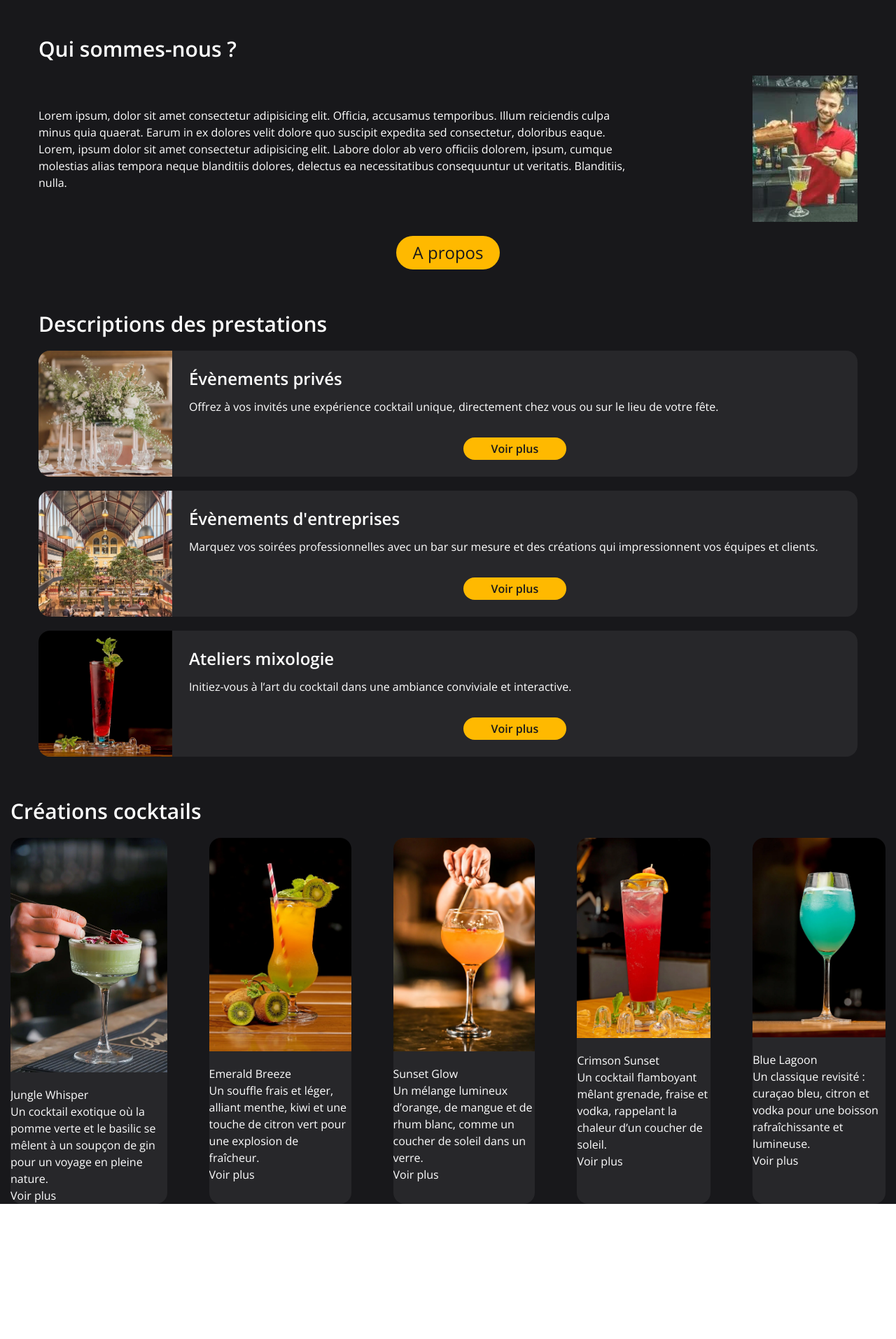
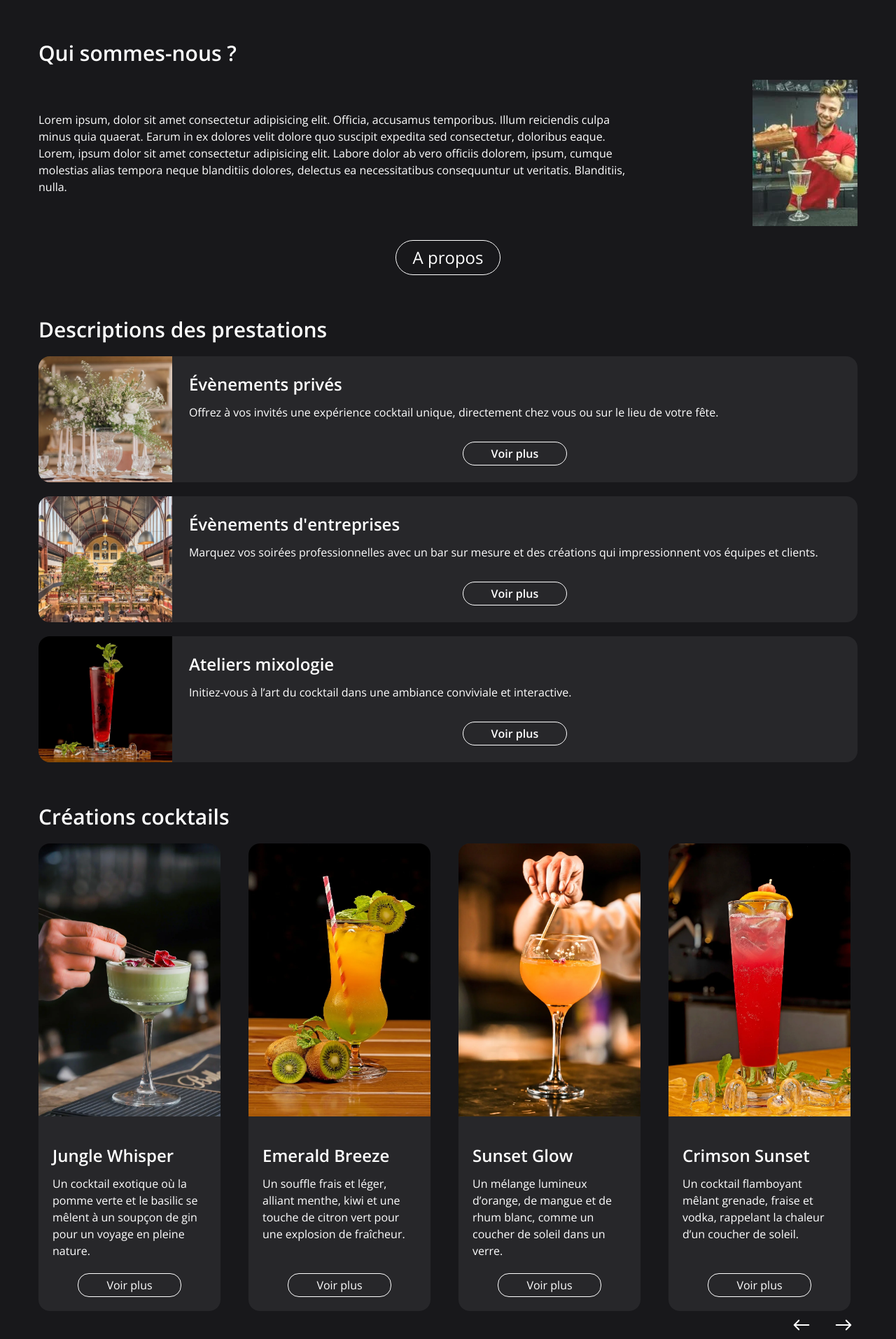
Before and after one commit to ELodieDenis/Next-CocktailEnjoy, a Next.js app: page / in a window 1280 px wide. Shown: the part 764-2677 px from the top of the page at 70% size. Before the commit the page ends 2484 px from the top, so only its background shows below. Built offline with nearby package versions, Linux system fonts and the light colour scheme.

Commit message:
section cocktail avancée

```diff
--- a/app/globals.css
+++ b/app/globals.css
@@ -3,3 +3,12 @@
 body {
   font-family: var(--font-open-sans), sans-serif;
 }
+
+/* Cacher scrollbar (mais garder le scroll actif) */
+.no-scrollbar::-webkit-scrollbar {
+  display: none; /* Chrome, Safari */
+}
+.no-scrollbar {
+  -ms-overflow-style: none;  /* IE et Edge */
+  scrollbar-width: none;     /* Firefox */
+}
--- a/package.json
+++ b/package.json
@@ -12,7 +12,8 @@
     "next": "15.4.5",
     "postcss": "^8.5.6",
     "react": "19.1.0",
-    "react-dom": "19.1.0"
+    "react-dom": "19.1.0",
+    "react-icons": "^5.5.0"
   },
   "devDependencies": {
     "@eslint/eslintrc": "^3",
--- a/src/components/BtnReservation.jsx
+++ b/src/components/BtnReservation.jsx
@@ -1,10 +1,16 @@
 import React from 'react';
+import { IoIosArrowRoundForward } from "react-icons/io";
 
 const BtnReservation = ({className = ""}) => {
     return (
         <>
             <a href="#reservation" aria-label='Page de réservation'>
-                <button className={`${className} flex items-center justify-center border-amber-50 rounded-4xl h-10 p-6 text-amber-50 hover:bg-amber-400 hover:cursor-pointer hover:scale-105 border-2 text-2xl`}>Réservation</button>
+                <div className={` ${className} group transition-transform duration-300 flex flex-row border border-amber-400 rounded-4xl bg-amber-400  px-5 py-2 justify-between w-55 hover:cursor-pointer hover:scale-103`}>
+                    <button className={` flex items-center justify-center text-zinc-900 text-2xl hover:cursor-pointer`}>Réservation</button>
+                    <div className='flex items-center'>
+                        <IoIosArrowRoundForward className='size-10 transform transition-transform duration-300 group-hover:translate-x-2'/>
+                    </div>
+                </div>
             </a>
         </>
     );
--- a/src/components/Cocktails.jsx
+++ b/src/components/Cocktails.jsx
@@ -1,33 +1,47 @@
 import React from 'react';
 import cocktails from "../data/cocktails.json"
 import Image from 'next/image';
+import { IoIosArrowRoundForward } from "react-icons/io";
+import { IoIosArrowRoundBack } from "react-icons/io";
 
 const Cocktails = () => {
+
+
     return (
         <div className='text-white'>
-            <div className=''>
-                <div className='flex max-w-[1250px] m-auto text-3xl font-semibold py-5'>
+            <div className='max-w-[1250px] mx-auto px-10 h-auto'>
+                <div className='flex text-3xl font-semibold py-5'>
                     <h2>Créations cocktails</h2>
                 </div>
-                <div className='flex w-full justify-center'>
-                    <div className='max-w-[1250px] flex gap-15'>
+
+                <div className=' overflow-x-auto flex no-scrollbar overflow-y-hidden'>
+                    <ul className='flex gap-10 flex-row w-full'>
                         {cocktails.map((cocktail, index) => (
-                            <div key={index} className='bg-zinc-800 gap-5 flex flex-col rounded-2xl overflow-hidden'>
+                            <li key={index} className='bg-zinc-800 gap-5 flex-col rounded-2xl flex min-w-[260px] min-h-[150px] w-full max-w-screen overflow-hidden'>
                                 <div className='flex justify-center'>
-                                    <Image src={cocktail.image} alt={`Cocktail : ${cocktail.title.toLowerCase()}`} loading='lazy' placeholder='empty' width={230} height={150} style={{ display: "block" }}/>
+                                    <Image src={cocktail.image} alt={`Cocktail : ${cocktail.title.toLowerCase()}`} loading='lazy' placeholder='empty' width={280} height={150} style={{ display: "block"}}/>
                                 </div>
-                                <div>
-                                    <div>
-                                        <div>{cocktail.title}</div>
+                                <div className='p-5 flex flex-1 gap-5 flex-col justify-between'>
+                                    <div className='gap-3 flex flex-col'>
+                                        <div className='text-2xl font-semibold'>{cocktail.title}</div>
                                         <div>{cocktail.subtitle}</div>
                                     </div>
-                                    <div>
-                                        <button>{cocktail.seeMore}</button>
+                                    <div className='flex justify-center items-end'>
+                                        <button className='border rounded-2xl py-1 px-10 transform transition-all ease-in-out duration-300 hover:bg-amber-400 hover:border-amber-400 hover:text-zinc-900 hover:shadow-2xl hover:shadow-amber-400 hover:cursor-pointer'>{cocktail.seeMore}</button>
                                     </div>
                                 </div>
-                            </div>
+                            </li>
                         ))}
-                    </div>
+                    </ul>
+                </div>
+
+                <div className='flex w-full gap-5 justify-end items-center'>
+                    <button>
+                        <IoIosArrowRoundBack className='size-10'/>
+                    </button>
+                    <button>
+                        <IoIosArrowRoundForward className='size-10'/>
+                    </button>
                 </div>
             </div>
         </div>
--- a/src/components/HeroSection.jsx
+++ b/src/components/HeroSection.jsx
@@ -26,14 +26,10 @@ const HeroSection = () => {
     if(!elementParent || !elementChild) return;
 
     const handleMouseEnter = () => {
-      console.log("Hover Hero Section")
 
       if(elementChild.classList.contains("hidden")) {
-        console.log("flex")
         elementChild.classList.add("flex")
         elementChild.classList.remove("hidden")
-      } else {
-        console.log("erreur flex")
       }
     }
 
@@ -58,9 +54,9 @@ const HeroSection = () => {
 
 
   return (
-    <div ref={refHero} className="relative h-[85vh] group overflow-hidden hover: cursor-pointer">
+    <div ref={refHero} className="relative h-[85vh] group/hero overflow-hidden">
         <Image src={imageBar} alt="Bar à cocktails" placeholder="blur" quality={75} fill className="object-cover"  fetchPriority='high' sizes='(max-width: 1250px) 100vw, 1250px'/>
-        <div className="absolute inset-0 transition-all duration-300 group-hover:backdrop-blur-sm z-10" />
+        <div className="absolute inset-0 transition-all duration-300 group-hover/hero:backdrop-blur-sm z-10" />
         <div className="absolute inset-0 bg-black/30 flex flex-col justify-between items-center md:py-8 py-5 px-4 text-center z-20">
             <div className="text-white text-4xl drop-shadow-lg">
                 <h1>Des cocktails sur-mesure pour vos évènements</h1>
--- a/src/components/Navbar.jsx
+++ b/src/components/Navbar.jsx
@@ -29,7 +29,7 @@ const Navbar = () => {
     <header ref={refHeader} className="bg-zinc-900 relative">
       <div className="flex items-center justify-between px-20 py-3 w-full">
         <a href="/" aria-label="Page d'accueil Cocktail Enjoy">
-          <Image src="/assets/Logo.webp" alt="Logo de l'entreprise Cocktail Enjoy" className="w-[100px] h-[50px]"  priority width={100} height={50}/>
+          <Image src="/assets/Logo.webp" alt="Logo de l'entreprise Cocktail Enjoy" className="w-[100px] h-[53px]"  priority width={100} height={53}/>
         </a>
 
         <nav className={`${ isMenuOpen ? "flex flex-col gap-8 absolute top-[4.5rem] right-0 p-6 z-200 bg-zinc-900 w-full max-w-[250px] shadow-lg" : "hidden lg:flex" } items-center`} aria-label="Menu principal">
--- a/src/components/Services.jsx
+++ b/src/components/Services.jsx
@@ -23,7 +23,7 @@ const Services = () => {
                                             <p>{service.subtitle}</p>
                                         </div>
                                         <div className='flex justify-center w-full'>
-                                            <button className='rounded-4xl px-10 py-1 font-semibold bg-amber-400 hover:cursor-pointer hover:scale-105 hover:shadow-2xl hover:shadow-amber-400 text-zinc-900'>{service.seeMore}</button>
+                                            <button className='rounded-4xl px-10 py-1 font-semibold text-white border border-white transform transition-all ease-in-out duration-300 hover:bg-amber-400 hover:text-zinc-900 hover:border-amber-400 hover:cursor-pointer hover:scale-105 hover:shadow-2xl hover:shadow-amber-400'>{service.seeMore}</button>
                                         </div>
                                     </div>
                                 </div>
--- a/src/components/WhoAreYou.jsx
+++ b/src/components/WhoAreYou.jsx
@@ -6,7 +6,7 @@ const WhoAreYou = () => {
     return (
         <>
             <div className='w-full text-white'>
-                <div className='flex flex-col md:flex-row max-w-[1250px] mx-auto px-10 py-15 justify-between'>
+                <div className='flex flex-col md:flex-row max-w-[1250px] mx-auto py-15 justify-between px-10'>
                     <div className='flex flex-col gap-5'>
                         <div>
                             <h2 className='text-3xl font-semibold'>Qui sommes-nous ?</h2>
@@ -21,7 +21,7 @@ const WhoAreYou = () => {
                         </div>
                         <div className='flex w-full justify-center'>
                             <a href="#reservation" aria-label='Page de réservation'>
-                                <button className="flex items-center justify-center  rounded-4xl h-10 p-6 text-zinc-900 bg-amber-400 hover:cursor-pointer hover:scale-105 text-2xl hover:shadow-amber-400 hover:shadow-2xl">A propos</button>
+                                <button className="flex items-center justify-center transform transition-all ease-in-out duration-300 rounded-4xl h-10 p-6 text-white border border-white hover:cursor-pointer hover:scale-105 text-2xl hover:shadow-amber-400 hover:shadow-2xl hover:bg-amber-400 hover:border-amber-400 hover:text-zinc-900">A propos</button>
                             </a>
                         </div>
                     </div>
```
Also changed, not shown: public/assets/Logo.webp, 1 other file (tests, documents, lock files or other folders).
